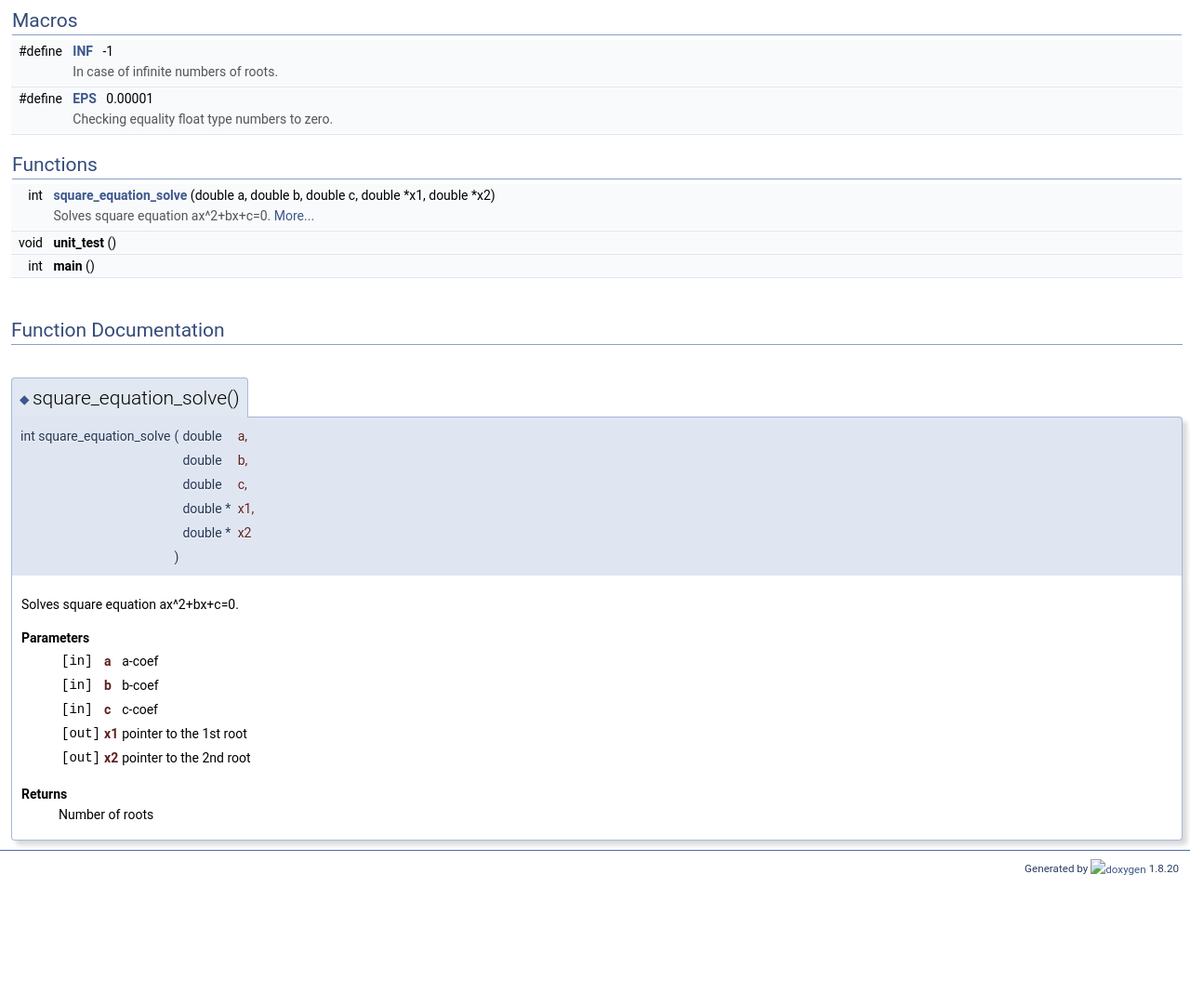
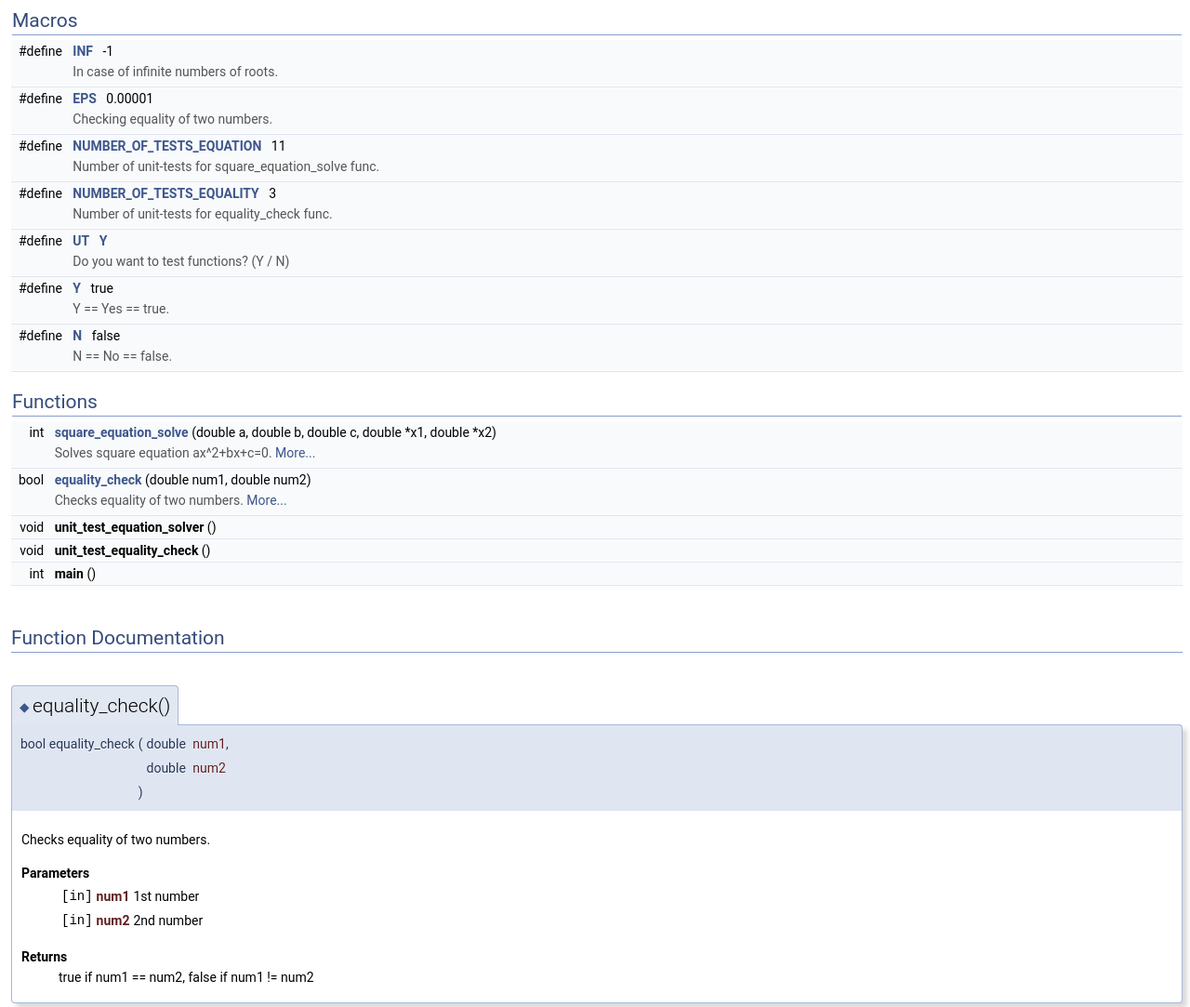
Before and after one commit to 19az/mipt, a plain HTML site: page index.html in a window 1280 px wide. Shown: the part 202-1285 px from the top of the page at 93% size. Before the commit the page ends 1148 px from the top, so only its background shows below. Drawn offline with Linux system fonts and the light colour scheme; files that its build step writes are made by us from their sources.

Commit message:
Update index.html

```diff
--- a/index.html
+++ b/index.html
@@ -5,8 +5,8 @@
 <meta http-equiv="X-UA-Compatible" content="IE=9"/>
 <meta name="generator" content="Doxygen 1.8.20"/>
 <meta name="viewport" content="width=device-width, initial-scale=1"/>
-<title>Square equation solver: Equation.cpp File Reference</title>
-<link href="doc/tabs.css" rel="stylesheet" type="text/css"/>
+<title>My Project: Equation.cpp File Reference</title>
+<link href="tabs.css" rel="stylesheet" type="text/css"/>
 <script type="text/javascript" src="doc/jquery.js"></script>
 <script type="text/javascript" src="doc/dynsections.js"></script>
 <link href="doc/search/search.css" rel="stylesheet" type="text/css"/>
@@ -21,7 +21,7 @@
  <tbody>
  <tr style="height: 56px;">
   <td id="projectalign" style="padding-left: 0.5em;">
-   <div id="projectname">Square equation solver
+   <div id="projectname">My Project
    </div>
   </td>
  </tr>
@@ -80,22 +80,86 @@ Macros</h2></td></tr>
 <tr class="separator:a12c2040f25d8e3a7b9e1c2024c618cb6"><td class="memSeparator" colspan="2">&#160;</td></tr>
 <tr class="memitem:a6ebf6899d6c1c8b7b9d09be872c05aae"><td class="memItemLeft" align="right" valign="top"><a id="a6ebf6899d6c1c8b7b9d09be872c05aae"></a>
 #define&#160;</td><td class="memItemRight" valign="bottom"><a class="el" href="index.html#a6ebf6899d6c1c8b7b9d09be872c05aae">EPS</a>&#160;&#160;&#160;0.00001</td></tr>
-<tr class="memdesc:a6ebf6899d6c1c8b7b9d09be872c05aae"><td class="mdescLeft">&#160;</td><td class="mdescRight">Checking equality float type numbers to zero. <br /></td></tr>
+<tr class="memdesc:a6ebf6899d6c1c8b7b9d09be872c05aae"><td class="mdescLeft">&#160;</td><td class="mdescRight">Checking equality of two numbers. <br /></td></tr>
 <tr class="separator:a6ebf6899d6c1c8b7b9d09be872c05aae"><td class="memSeparator" colspan="2">&#160;</td></tr>
+<tr class="memitem:ad41a652b8db53a3726b4890b39e024e6"><td class="memItemLeft" align="right" valign="top"><a id="ad41a652b8db53a3726b4890b39e024e6"></a>
+#define&#160;</td><td class="memItemRight" valign="bottom"><a class="el" href="index.html#ad41a652b8db53a3726b4890b39e024e6">NUMBER_OF_TESTS_EQUATION</a>&#160;&#160;&#160;11</td></tr>
+<tr class="memdesc:ad41a652b8db53a3726b4890b39e024e6"><td class="mdescLeft">&#160;</td><td class="mdescRight">Number of unit-tests for square_equation_solve func. <br /></td></tr>
+<tr class="separator:ad41a652b8db53a3726b4890b39e024e6"><td class="memSeparator" colspan="2">&#160;</td></tr>
+<tr class="memitem:aced73f35810cd5a624f3cb6c9b1999cf"><td class="memItemLeft" align="right" valign="top"><a id="aced73f35810cd5a624f3cb6c9b1999cf"></a>
+#define&#160;</td><td class="memItemRight" valign="bottom"><a class="el" href="index.html#aced73f35810cd5a624f3cb6c9b1999cf">NUMBER_OF_TESTS_EQUALITY</a>&#160;&#160;&#160;3</td></tr>
+<tr class="memdesc:aced73f35810cd5a624f3cb6c9b1999cf"><td class="mdescLeft">&#160;</td><td class="mdescRight">Number of unit-tests for equality_check func. <br /></td></tr>
+<tr class="separator:aced73f35810cd5a624f3cb6c9b1999cf"><td class="memSeparator" colspan="2">&#160;</td></tr>
+<tr class="memitem:a25364719e978ceebcf98197759b43a9a"><td class="memItemLeft" align="right" valign="top"><a id="a25364719e978ceebcf98197759b43a9a"></a>
+#define&#160;</td><td class="memItemRight" valign="bottom"><a class="el" href="index.html#a25364719e978ceebcf98197759b43a9a">UT</a>&#160;&#160;&#160;<a class="el" href="index.html#a798e4073d613ca5ba9618e1b3253df14">Y</a></td></tr>
+<tr class="memdesc:a25364719e978ceebcf98197759b43a9a"><td class="mdescLeft">&#160;</td><td class="mdescRight">Do you want to test functions? (Y / N) <br /></td></tr>
+<tr class="separator:a25364719e978ceebcf98197759b43a9a"><td class="memSeparator" colspan="2">&#160;</td></tr>
+<tr class="memitem:a798e4073d613ca5ba9618e1b3253df14"><td class="memItemLeft" align="right" valign="top"><a id="a798e4073d613ca5ba9618e1b3253df14"></a>
+#define&#160;</td><td class="memItemRight" valign="bottom"><a class="el" href="index.html#a798e4073d613ca5ba9618e1b3253df14">Y</a>&#160;&#160;&#160;true</td></tr>
+<tr class="memdesc:a798e4073d613ca5ba9618e1b3253df14"><td class="mdescLeft">&#160;</td><td class="mdescRight">Y == Yes == true. <br /></td></tr>
+<tr class="separator:a798e4073d613ca5ba9618e1b3253df14"><td class="memSeparator" colspan="2">&#160;</td></tr>
+<tr class="memitem:a0240ac851181b84ac374872dc5434ee4"><td class="memItemLeft" align="right" valign="top"><a id="a0240ac851181b84ac374872dc5434ee4"></a>
+#define&#160;</td><td class="memItemRight" valign="bottom"><a class="el" href="index.html#a0240ac851181b84ac374872dc5434ee4">N</a>&#160;&#160;&#160;false</td></tr>
+<tr class="memdesc:a0240ac851181b84ac374872dc5434ee4"><td class="mdescLeft">&#160;</td><td class="mdescRight">N == No == false. <br /></td></tr>
+<tr class="separator:a0240ac851181b84ac374872dc5434ee4"><td class="memSeparator" colspan="2">&#160;</td></tr>
 </table><table class="memberdecls">
 <tr class="heading"><td colspan="2"><h2 class="groupheader"><a name="func-members"></a>
 Functions</h2></td></tr>
 <tr class="memitem:ae19e06b8c1e7638af55fd94b469ec5b7"><td class="memItemLeft" align="right" valign="top">int&#160;</td><td class="memItemRight" valign="bottom"><a class="el" href="index.html#ae19e06b8c1e7638af55fd94b469ec5b7">square_equation_solve</a> (double a, double b, double c, double *x1, double *x2)</td></tr>
 <tr class="memdesc:ae19e06b8c1e7638af55fd94b469ec5b7"><td class="mdescLeft">&#160;</td><td class="mdescRight">Solves square equation ax^2+bx+c=0.  <a href="index.html#ae19e06b8c1e7638af55fd94b469ec5b7">More...</a><br /></td></tr>
 <tr class="separator:ae19e06b8c1e7638af55fd94b469ec5b7"><td class="memSeparator" colspan="2">&#160;</td></tr>
-<tr class="memitem:a8e55f3e436b0268b26875038536f8e53"><td class="memItemLeft" align="right" valign="top"><a id="a8e55f3e436b0268b26875038536f8e53"></a>
-void&#160;</td><td class="memItemRight" valign="bottom"><b>unit_test</b> ()</td></tr>
-<tr class="separator:a8e55f3e436b0268b26875038536f8e53"><td class="memSeparator" colspan="2">&#160;</td></tr>
+<tr class="memitem:a1543c9cd8639a516c410286fe91fd7da"><td class="memItemLeft" align="right" valign="top">bool&#160;</td><td class="memItemRight" valign="bottom"><a class="el" href="index.html#a1543c9cd8639a516c410286fe91fd7da">equality_check</a> (double num1, double num2)</td></tr>
+<tr class="memdesc:a1543c9cd8639a516c410286fe91fd7da"><td class="mdescLeft">&#160;</td><td class="mdescRight">Checks equality of two numbers.  <a href="index.html#a1543c9cd8639a516c410286fe91fd7da">More...</a><br /></td></tr>
+<tr class="separator:a1543c9cd8639a516c410286fe91fd7da"><td class="memSeparator" colspan="2">&#160;</td></tr>
+<tr class="memitem:aceb0a0d95dc589111cec2ec45ffa3f5b"><td class="memItemLeft" align="right" valign="top"><a id="aceb0a0d95dc589111cec2ec45ffa3f5b"></a>
+void&#160;</td><td class="memItemRight" valign="bottom"><b>unit_test_equation_solver</b> ()</td></tr>
+<tr class="separator:aceb0a0d95dc589111cec2ec45ffa3f5b"><td class="memSeparator" colspan="2">&#160;</td></tr>
+<tr class="memitem:ad7a9f42fa452dd6ddf019d240d7cfe8e"><td class="memItemLeft" align="right" valign="top"><a id="ad7a9f42fa452dd6ddf019d240d7cfe8e"></a>
+void&#160;</td><td class="memItemRight" valign="bottom"><b>unit_test_equality_check</b> ()</td></tr>
+<tr class="separator:ad7a9f42fa452dd6ddf019d240d7cfe8e"><td class="memSeparator" colspan="2">&#160;</td></tr>
 <tr class="memitem:ae66f6b31b5ad750f1fe042a706a4e3d4"><td class="memItemLeft" align="right" valign="top"><a id="ae66f6b31b5ad750f1fe042a706a4e3d4"></a>
 int&#160;</td><td class="memItemRight" valign="bottom"><b>main</b> ()</td></tr>
 <tr class="separator:ae66f6b31b5ad750f1fe042a706a4e3d4"><td class="memSeparator" colspan="2">&#160;</td></tr>
 </table>
 <h2 class="groupheader">Function Documentation</h2>
+<a id="a1543c9cd8639a516c410286fe91fd7da"></a>
+<h2 class="memtitle"><span class="permalink"><a href="#a1543c9cd8639a516c410286fe91fd7da">&#9670;&nbsp;</a></span>equality_check()</h2>
+
+<div class="memitem">
+<div class="memproto">
+      <table class="memname">
+        <tr>
+          <td class="memname">bool equality_check </td>
+          <td>(</td>
+          <td class="paramtype">double&#160;</td>
+          <td class="paramname"><em>num1</em>, </td>
+        </tr>
+        <tr>
+          <td class="paramkey"></td>
+          <td></td>
+          <td class="paramtype">double&#160;</td>
+          <td class="paramname"><em>num2</em>&#160;</td>
+        </tr>
+        <tr>
+          <td></td>
+          <td>)</td>
+          <td></td><td></td>
+        </tr>
+      </table>
+</div><div class="memdoc">
+
+<p>Checks equality of two numbers. </p>
+<dl class="params"><dt>Parameters</dt><dd>
+  <table class="params">
+    <tr><td class="paramdir">[in]</td><td class="paramname">num1</td><td>1st number </td></tr>
+    <tr><td class="paramdir">[in]</td><td class="paramname">num2</td><td>2nd number</td></tr>
+  </table>
+  </dd>
+</dl>
+<dl class="section return"><dt>Returns</dt><dd>true if num1 == num2, false if num1 != num2 </dd></dl>
+
+</div>
+</div>
 <a id="ae19e06b8c1e7638af55fd94b469ec5b7"></a>
 <h2 class="memtitle"><span class="permalink"><a href="#ae19e06b8c1e7638af55fd94b469ec5b7">&#9670;&nbsp;</a></span>square_equation_solve()</h2>
 
@@ -158,7 +222,7 @@ int&#160;</td><td class="memItemRight" valign="bottom"><b>main</b> ()</td></tr>
 </div><!-- contents -->
 <!-- start footer part -->
 <hr class="footer"/><address class="footer"><small>
-Generated by&#160;<a href="http://www.doxygen.org/index.html"><img class="footer" src="doxygen.svg" width="104" height="31" alt="doxygen"/></a> 1.8.20
+Generated by&#160;<a href="http://www.doxygen.org/index.html"><img class="footer" src="doc/doxygen.svg" width="104" height="31" alt="doxygen"/></a> 1.8.20
 </small></address>
 </body>
 </html>
```
